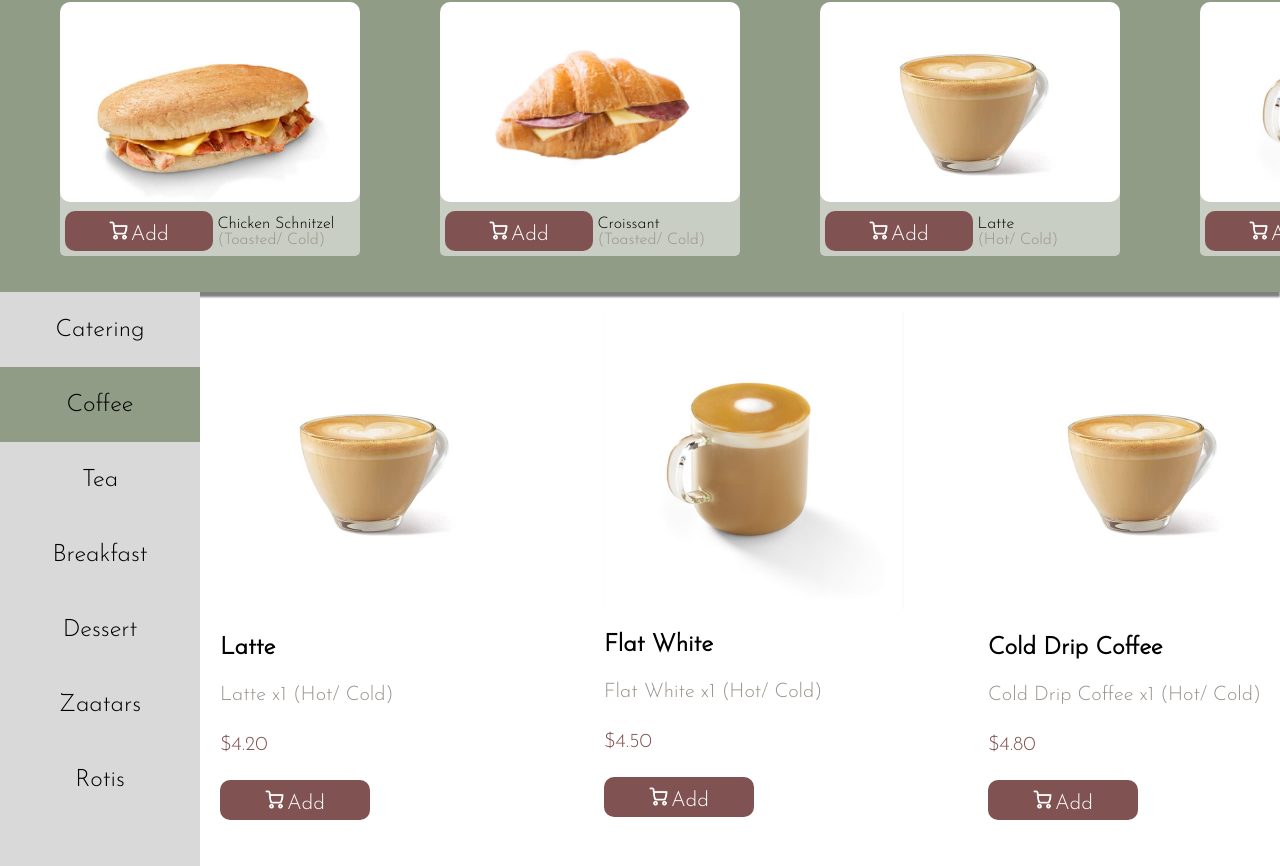
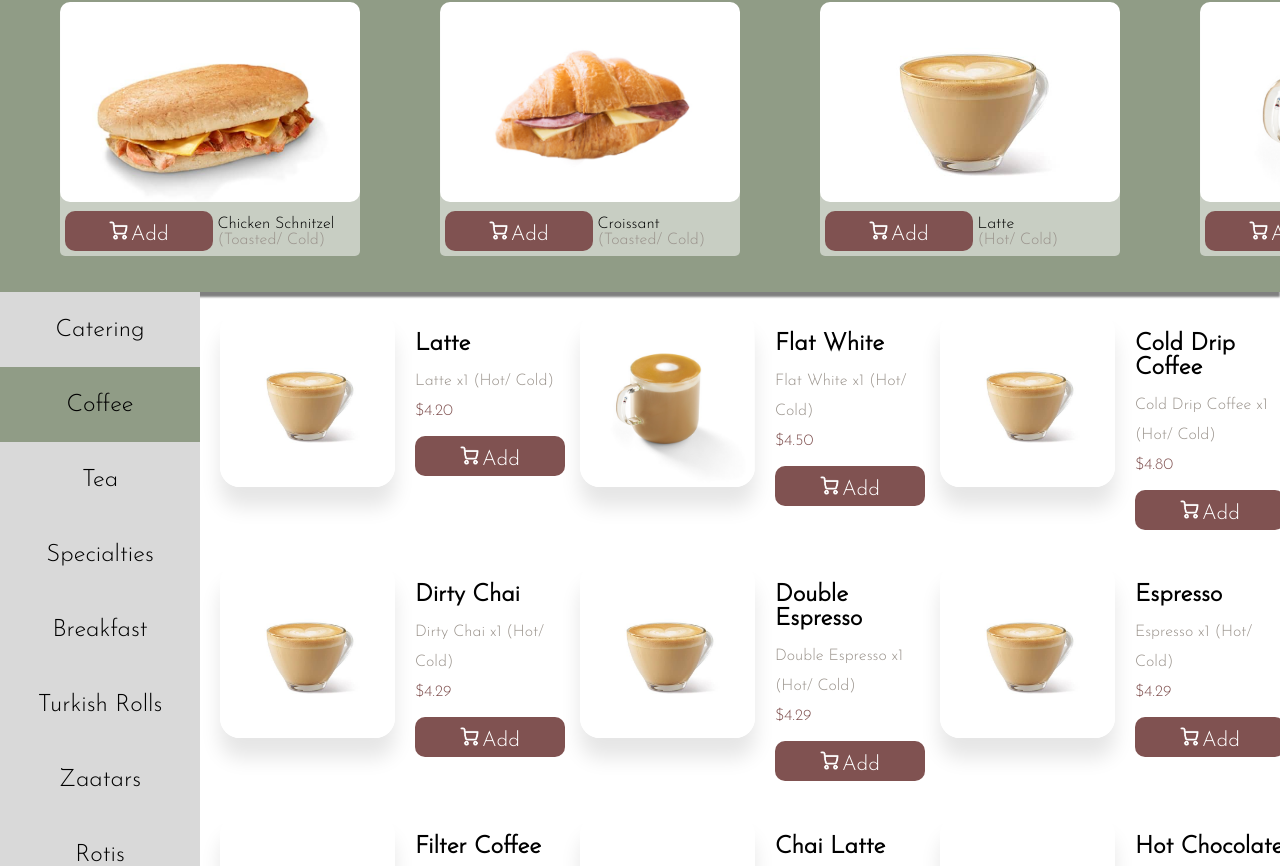
Before and after one commit to estherhiuwai/user-interface, a plain HTML site: page product-list.html in a window 1280 px wide. Shown: the part 84-950 px from the top of the page. Drawn offline with Linux system fonts and the light colour scheme.

Commit message:
product list layout now matches figma design

```diff
--- a/product-list.html
+++ b/product-list.html
@@ -76,78 +76,102 @@
             <br>
             <button>Tea</button>
             <br>
+            <button>Specialties</button>
+            <br>
             <button>Breakfast</button>
             <br>
-            <button>Dessert</button>
+            <button>Turkish Rolls</button>
             <br>
             <button>Zaatars</button>
             <br>
             <button>Rotis</button>
+            <br>
+            <button>Dessert</button>
+            <br>
+            <button>Drinks</button>
         </aside>
         <div class="productList">
             <card>
                 <img src="Images/Product list/caffe-latte.jpg">
-                <h2 class="text">Latte</h2>
+                <div>
+                    <h2>Latte</h2>
                     <p class="subtitle">Latte x1 (Hot/ Cold)</p>
                     <p class="price">$4.20</p>
                     <button class="add" onclick="window.location.href = 'checkout.html';">
                         <img src="Images/Product list/Add_button.png" class="add-img">Add</button>
+                </div>
             </card>
             <card>
                 <img src="Images/Product list/Flat white.png">
-                <h2 class="text">Flat White</h2>
+                <div>
+                    <h2>Flat White</h2>
                     <p class="subtitle">Flat White x1 (Hot/ Cold)</p>
                     <p class="price">$4.50</p>
                     <button class="add"><img src="Images/Product list/Add_button.png" class="add-img">Add</button>
+                </div>
             </card>
             <card>
                 <img src="Images/Product list/caffe-latte.jpg">
-                <h2 class="text">Cold Drip Coffee</h2>
+                <div>
+                    <h2>Cold Drip Coffee</h2>
                     <p class="subtitle">Cold Drip Coffee x1 (Hot/ Cold)</p>
                     <p class="price">$4.80</p>
                     <button class="add"><img src="Images/Product list/Add_button.png" class="add-img">Add</button>
+                </div>
             </card>
             <card>
                 <img src="Images/Product list/caffe-latte.jpg">
-                <h2 class="text">Dirty Chai</h2>
+                <div>
+                    <h2>Dirty Chai</h2>
                     <p class="subtitle">Dirty Chai x1 (Hot/ Cold)</p>
                     <p class="price">$4.29</p>
                     <button class="add"><img src="Images/Product list/Add_button.png" class="add-img">Add</button>
+                </div>
             </card>
             <card>
                 <img src="Images/Product list/caffe-latte.jpg">
-                <h2 class="text">Double Espresso</h2>
+                <div>
+                    <h2>Double Espresso</h2>
                     <p class="subtitle">Double Espresso x1 (Hot/ Cold)</p>
                     <p class="price">$4.29</p>
                     <button class="add"><img src="Images/Product list/Add_button.png" class="add-img">Add</button>
+                </div>
             </card>
             <card>
                 <img src="Images/Product list/caffe-latte.jpg">
-                <h2 class="text">Espresso</h2>
+                <div>
+                    <h2>Espresso</h2>
                     <p class="subtitle">Espresso x1 (Hot/ Cold)</p>
                     <p class="price">$4.29</p>
                     <button class="add"><img src="Images/Product list/Add_button.png" class="add-img">Add</button>
+                </div>
             </card>
             <card>
                 <img src="Images/Product list/caffe-latte.jpg">
-                <h2 class="text">Filter Coffee</h2>
+                <div>
+                    <h2>Filter Coffee</h2>
                     <p class="subtitle">Filter Coffee x1 (Hot/ Cold)</p>
                     <p class="price">$4.29</p>
                     <button class="add"><img src="Images/Product list/Add_button.png" class="add-img">Add</button>
+                </div>
             </card>
             <card>
                 <img src="Images/Product list/caffe-latte.jpg">
-                <h2 class="text">Chai Latte</h2>
+                <div>
+                    <h2>Chai Latte</h2>
                     <p class="subtitle">Chai Latte x1 (Hot/ Cold)</p>
                     <p class="price">$4.29</p>
                     <button class="add"><img src="Images/Product list/Add_button.png" class="add-img">Add</button>
+                </div>
             </card>
             <card>
                 <img src="Images/Product list/caffe-latte.jpg">
-                <h2 class="text">Hot Chocolate</h2>
+                <div>
+                    <h2>Hot Chocolate</h2>
                     <p class="subtitle">Hot Chocolate x1 (Hot/ Cold)</p>
                     <p class="price">$4.29</p>
                     <button class="add"><img src="Images/Product list/Add_button.png" class="add-img">Add</button>
+                </div>
             </card>
         </div>
     </div>
--- a/styles/layout.css
+++ b/styles/layout.css
@@ -256,7 +256,6 @@ div.trending-products{
 .all-products > div{
     grid-column: 2 / span 1;
     overflow: scroll;
-    padding-left: 20px;
     padding-top: 20px;
 }
 
@@ -270,11 +269,34 @@ div.trending-products{
 }
 
 .productList > card{
-    width: 30vw;
+    width: 25vw;
+    display: flex;
+    flex: wrap;
 }
 
 .productList > card > img{
-    width: 300px;
+    width: 175px;
+    height: 175px;
+    margin: 0px 20px;
+    box-shadow: 0 20px 20px rgba(0, 0, 0, .1);
+    border-radius: 20px;
+}
+
+.productList > card > div{
+    display: block;
+}
+
+.productList > card > div > h2{
+    margin-bottom: 10px;
+}
+
+.productList > card > div > p{
+    margin: 0px;
+    font-size: 1em;
+}
+
+.productList > card > div > p + p{
+    margin-bottom: 10px;
 }
 
 button.add{
```
Also changed, not shown: checkout.html (+1 -1 lines). Lines whose indentation alone changed are shown as unchanged.
